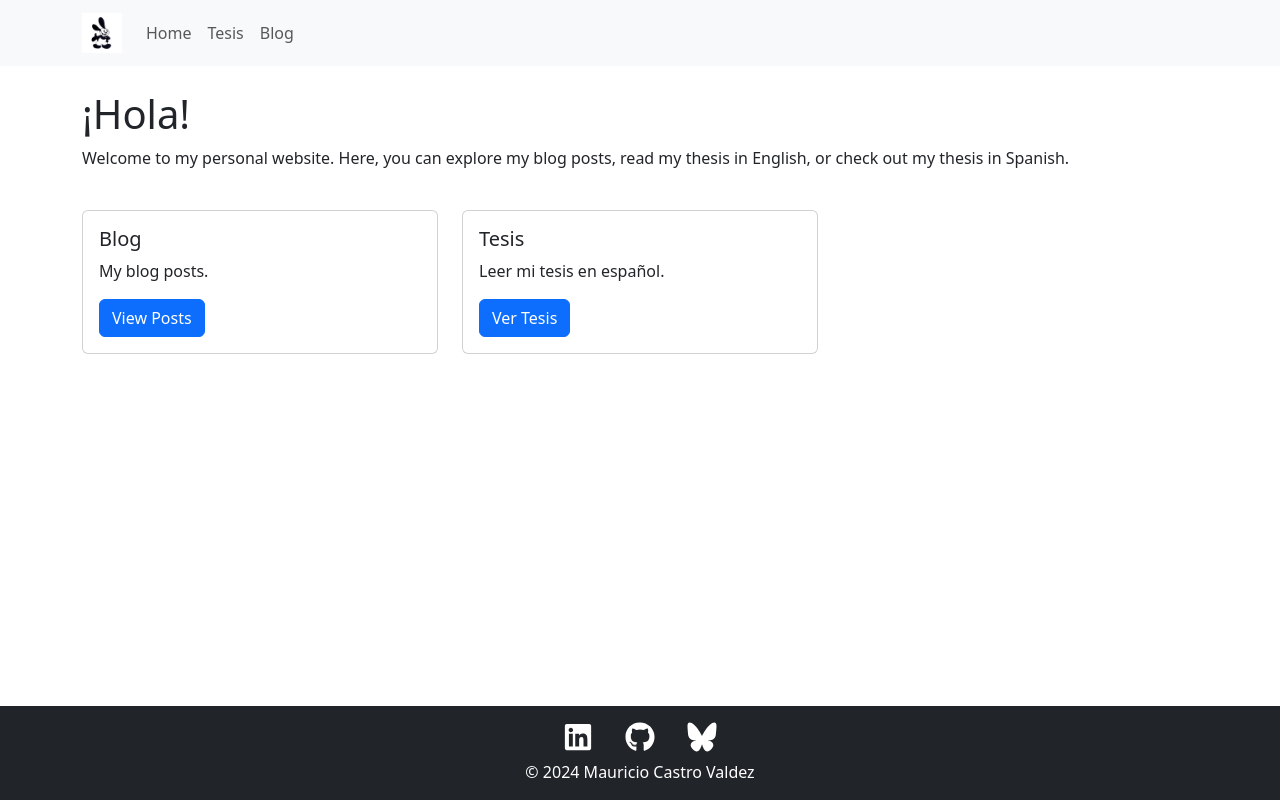
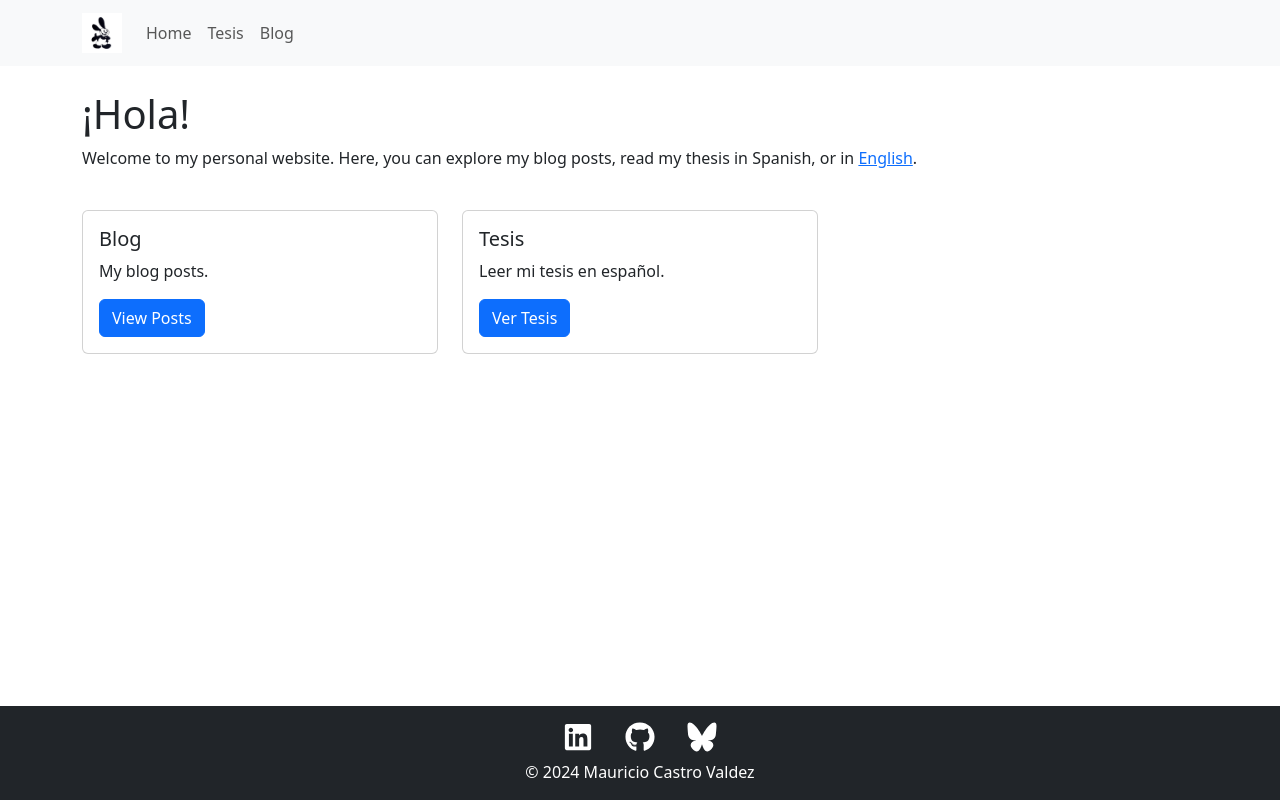
Before and after one commit to mauriciolaser/perulainen.com, a React (Create React App) app: page / in a window 1280 px wide. Built offline with nearby package versions, Linux system fonts and the light colour scheme; no server answers.

Commit message:
fixed description. removed tesis counter

```diff
--- a/src/pages/Home.js
+++ b/src/pages/Home.js
@@ -53,8 +53,8 @@ const Home = () => {
         <Col>
           <h1>¡Hola!</h1>
           <p>
-            Welcome to my personal website. Here, you can explore my blog posts, read my thesis in English,
-            or check out my thesis in Spanish.
+            Welcome to my personal website. Here, you can explore my blog posts, read my thesis in Spanish,
+            or in <a href="https://github.com/mauriciolaser/counterforensic-ludology/tree/main/English" target="_blank">English</a>.
           </p>
         </Col>
       </Row>
--- a/src/pages/Tesis.js
+++ b/src/pages/Tesis.js
@@ -132,7 +132,7 @@ const Tesis = () => {
               <h2 className="text-left">{currentChapter.title.rendered}</h2>
               <div dangerouslySetInnerHTML={{ __html: currentChapter.content.rendered }} />
 
-              {currentChapter.slug === 'prefacio' && (
+            {/*}  {currentChapter.slug === 'prefacio' && (
                 <div className="mt-4">
                   <a
                     href="/CastroValdezMauricio.pdf"
@@ -143,7 +143,7 @@ const Tesis = () => {
                   </a>
                   <span> ({downloadCount} descargas)</span>
                 </div>
-              )}
+              )} {*/}
             </>
           ) : (
             <p className="text-left">Cargando contenido.</p>
```
